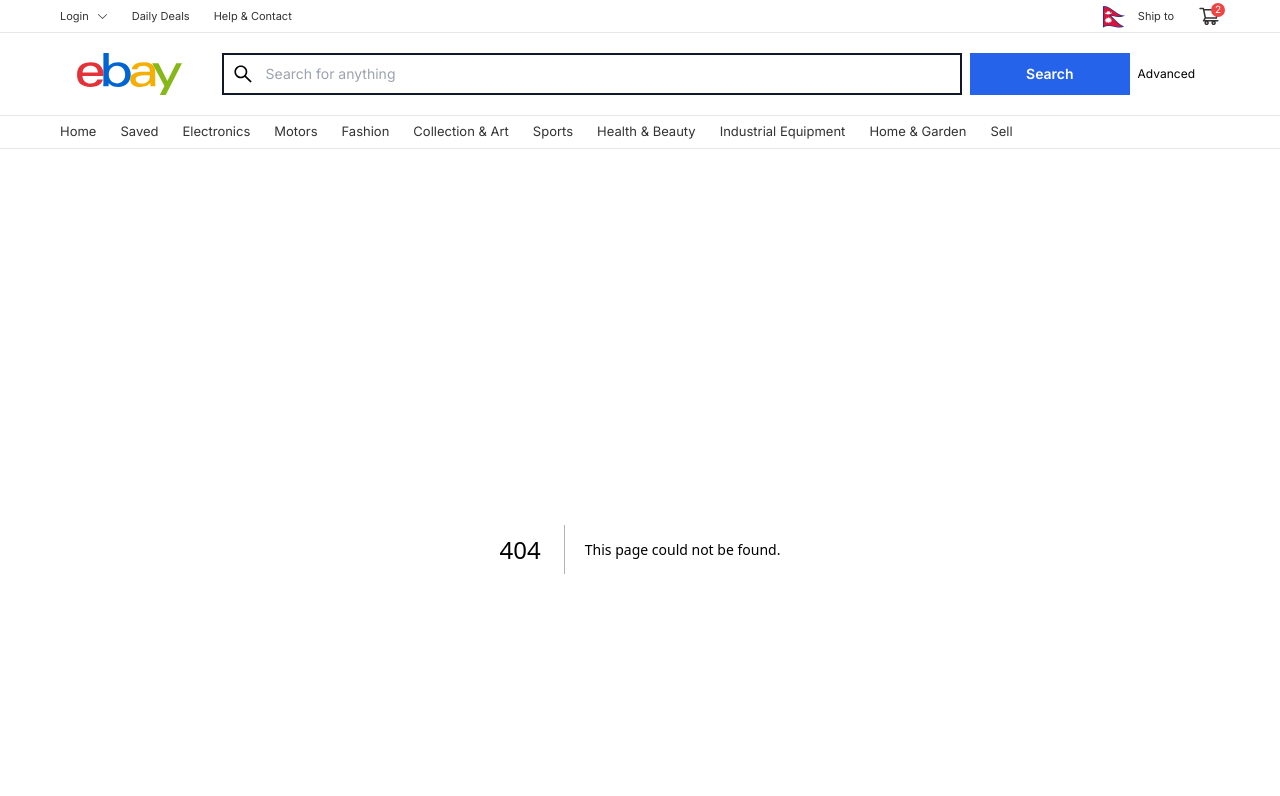
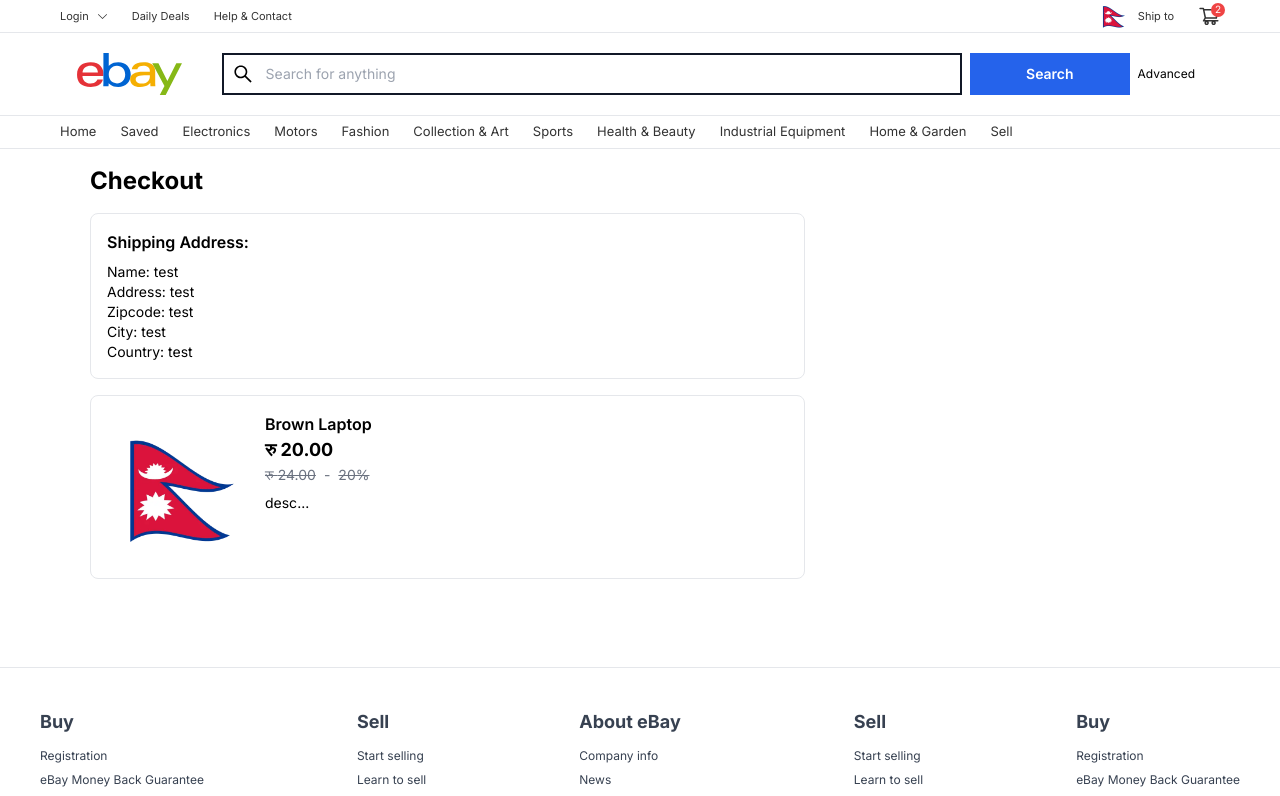
Before and after one commit to Binod69/ebay-clone, a Next.js app: page /checkout in a window 1280 px wide. Before the commit this address had no page. Shown: the top 796 px of the page. Built offline with nearby package versions, Linux system fonts and the light colour scheme.

Commit message:
added checkoutitems

```diff
--- /dev/null
+++ b/app/Components/CheckoutItems/CheckoutItems.jsx
@@ -0,0 +1,45 @@
+'use client';
+import Image from 'next/image';
+import { usePathname } from 'next/navigation';
+const CheckoutItems = ({ product }) => {
+  const pathname = usePathname();
+  return (
+    <>
+      <div className="flex justify-start rounded-lg mb-2 border p-4">
+        <Image
+          className="rounded-md w-[150px] h-[150px]"
+          src={product.url}
+          alt={product.title}
+        />
+        <div className="over-flow-hidden pl-2 pr-2">
+          <div className="font-semibold">{product.title}</div>
+          <div className="text-lg font-semibold">
+            <span className="font-bold">
+              रु‎ {(product.price / 100).toFixed(2)}
+            </span>
+          </div>
+          <div className="relative flex items-center text-[14px] text-gray-500">
+            <div className="line-through">
+              {' '}
+              रु‎ {((product.price * 1.2) / 100).toFixed(2)}
+            </div>
+            <div className="px-2">-</div>
+            <div className="line-through">20%</div>
+          </div>
+          <div className="text-sm mt-2">
+            {product.description.substring(0, 130)}...
+          </div>
+          {pathname == '/cart' ? (
+            <>
+              <div className="text-sm mt-2 w-full flex justify-end underline text-blue-500 cursor-pointer">
+                Remove
+              </div>
+            </>
+          ) : null}
+        </div>
+      </div>
+    </>
+  );
+};
+
+export default CheckoutItems;
--- /dev/null
+++ b/app/checkout/page.js
@@ -0,0 +1,41 @@
+import CheckoutItems from '../Components/CheckoutItems/CheckoutItems';
+import nepal from '../../public/images/nepal.webp';
+const page = () => {
+  const product = {
+    id: 1,
+    title: 'Brown Laptop',
+    description: 'desc',
+    url: nepal,
+    price: 2000, //25.00
+  };
+  return (
+    <>
+      <div id="CheckoutPage" className="mt-4 max-w-[1100px] mx-auto">
+        <div className="text-2xl font-bold mt-4 mb-4">Checkout</div>
+        <div className="relative flex items-baseline gap-4 justify-between mx-auto w-full">
+          <div className="w-[65%]">
+            <div className="bg-white rounded-lg p-4 border">
+              <div className="text-sl font-semibold mb-2">
+                Shipping Address:
+              </div>
+              <div>
+                <ul className="text-sm mt-2">
+                  <li>Name: test</li>
+                  <li>Address: test</li>
+                  <li>Zipcode: test</li>
+                  <li>City: test</li>
+                  <li>Country: test</li>
+                </ul>
+              </div>
+            </div>
+            <div id="Items" className="bg-white rounded-lg mt-4">
+              <CheckoutItems key={product.id} product={product} />
+            </div>
+          </div>
+        </div>
+      </div>
+    </>
+  );
+};
+
+export default page;
```
